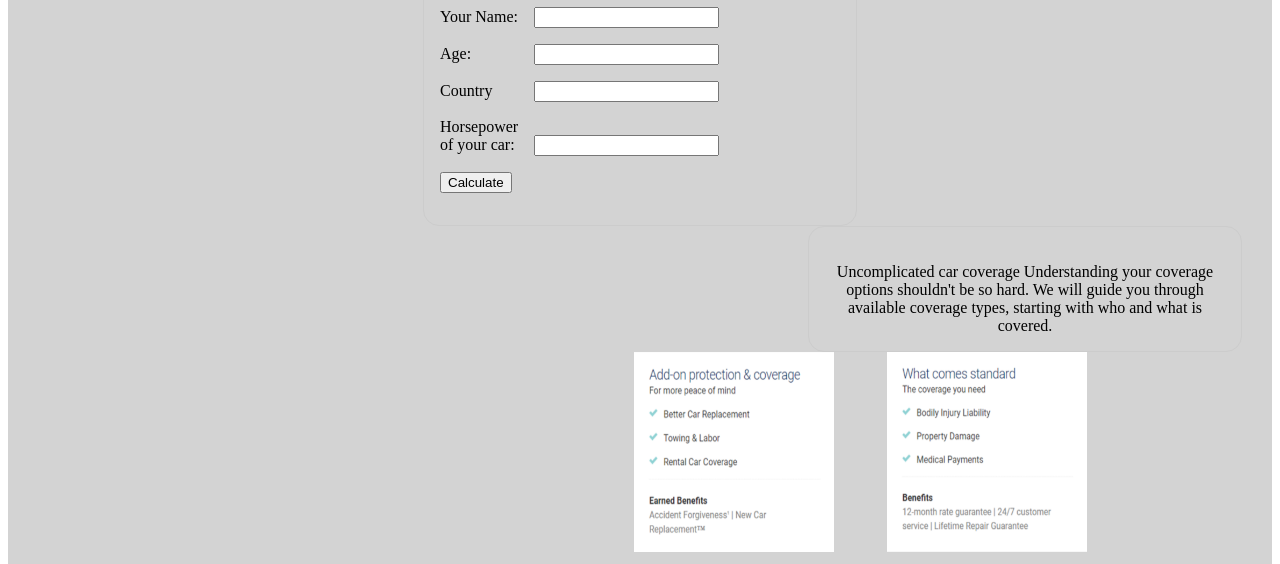
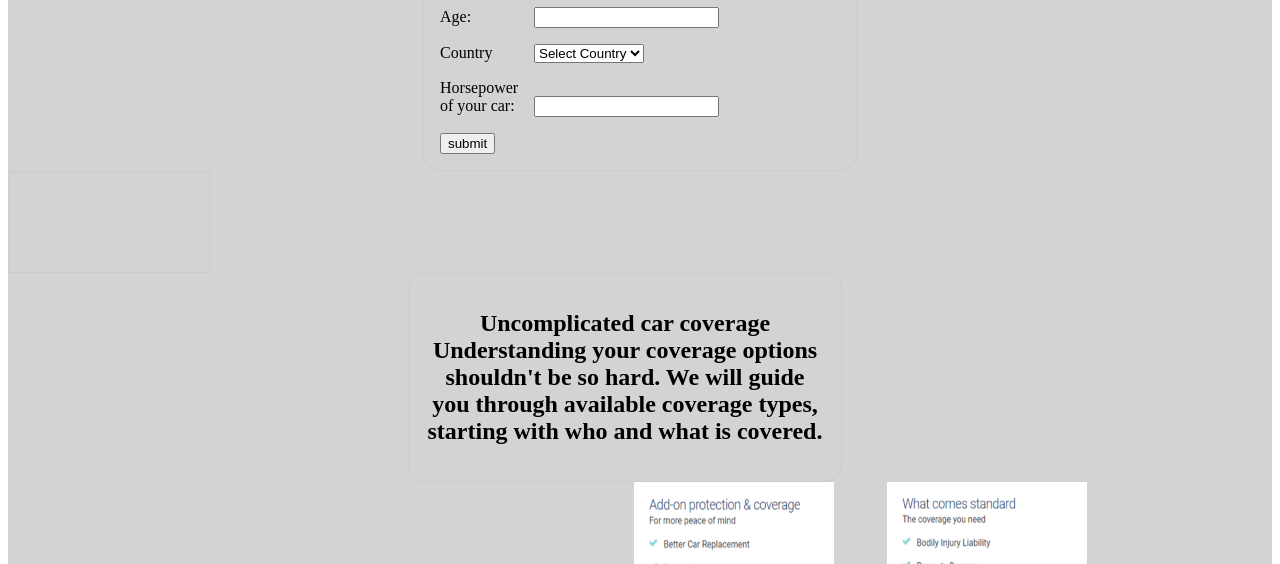
Before and after one commit to JLangLadurner/FSWD60-Judith-CodeReview-03, a plain HTML site: page index.html in a window 1280 px wide. Shown: the part 311-875 px from the top of the page. Drawn offline with Linux system fonts and the light colour scheme.

Commit message:
adds 'real' imgs, JS, trail html

```diff
--- a/css/Style01.css
+++ b/css/Style01.css
@@ -122,13 +122,23 @@ label {
 
 
 #afterText {
+clear: right;
+float: left;
 display: inline-block;
 text-align: center;
 width: 400px;
-margin-left: 800px;
+margin-left: 400px;
 border: 1px solid #CCC;
 border-radius: 1em;
 padding: 1em;
+}
+
+#result{
+	display: inline-block;
+	float: left;
+	width: 200px;
+	height: 100px;
+	border: 1px solid #CCC;
 }
 
 h1 {
--- a/index.html
+++ b/index.html
@@ -31,38 +31,43 @@
 				Car Insurance
 			</div>
 	<!-- FormFields ------- start		 -->
-			<form action="index_submit" method="post" accept-charset="utf-8">
+
 				<div class=coverage>
 					<h1>Great coverage begins with a custom quote</h1>
 				</div>
-
-				<div id="insertName">
+				<form name="myForm" action="" method="get" onsubmit="">
+					<div>
 						<label for="name"> Your Name:</label>
-					<input type="text" id="name" name="user.name">
+						<input type="text" id = "name" name="inputName" value="">
 					</div>
-				<div id="insertAge">
+					<div>
 						<label for="age"> Age:</label>
-					<input type="text" id="age" name="user.age">
+						<input type="text" id ="age" name="inputAge" value="">
 					</div>
-				<div id="insertCountry">
+					<div>
 						<label for="country"> Country</label>
-					<input type="text" id="country" name="user.country">
+						<select size = "1" id="country" name = "country">
+							<option id = "none" value= "None">Select Country</option>
+ 							<option id ="Austria" value= "Austria">Austria</option>
+  							<option id = "Greece" Value ="Greece">Greece</option>
+  							<option id = "Hungary" value = "Hungary">Hungary</option>
+						</select>
   					</div>
-				<div id="insertName">
+					<div>
 						<label for="horsepower"> Horsepower of your car:</label>
-					<input type="text" id="horsepower" name="user.name">
+						<input type="text" id="HP" name="inputHorseP" value="">
 					</div>
-
 					<div class="button">
-					<button id="btn" type="submit">Calculate</button>
-				</div>
-				<div id="output">
+						<input type="button" name="calculate" value ="submit" onClick="processFormData()">
 					</div>
 				</form>
+				<div id="result">
+					</div>
+			</div>
 
 	<!-- formField ------end		 -->
 			<div id="afterText">
-				<h2></h2>Uncomplicated car coverage
+				<h2>Uncomplicated car coverage
 				Understanding your coverage options shouldn't be so hard.
 				We will guide you through available coverage types,
 				starting with who and what is covered.</h2>
@@ -102,15 +107,10 @@
 
 		</div>
 
+	</div>
 
+<script src="js/JS_Insurance.js" type="text/javascript" charset="utf-8" async defer></script>
 
-
-
-
-
-
-
-	</div>
 
 </body>
 </html>
--- a/js/JS_Insurance.js
+++ b/js/JS_Insurance.js
@@ -0,0 +1,33 @@
+
+function processFormData(){
+
+	var name_element = document.getElementById("name");
+	var name = name_element.value;
+	var age_element = document.getElementById("age");
+	var age = age_element.value;
+	var horsepower = document.getElementById("HP");
+	var horse = horsepower.value;
+
+	var selected_index =myForm.elements["country"].selectedIndex;
+
+	if (selected_index == 'Austria') {
+
+			 var insurance = Math.round(Number(horse)*100/Number(age)+50);
+
+	}
+
+	else if (selected_index == 'Greece')
+	{
+		var insurance = Math.round(Number(horse)*120/Number(age)+100);
+	}
+
+	else {
+		var insurance = Math.round(Number(horse)*150/(Number(age)+3)+50);
+	}
+
+
+
+	document.getElementById("result").innerHTML="<p> Hi "+ name + "your car insurance is € " + insurance + ".</p";
+
+	console.log("Hi " + name + " your carinsurance is € " + insurance);
+}
```
Also changed, not shown: js/index.trail.html (added, +162 -0 lines), js/js_trails.js (added, +20 -0 lines), img/banner.png (added), img/logo-inv.png (added), img/logo.png (added), img/traffic-332857_1920.jpg (added), index.trail.html (added). Lines whose indentation alone changed are shown as unchanged.
